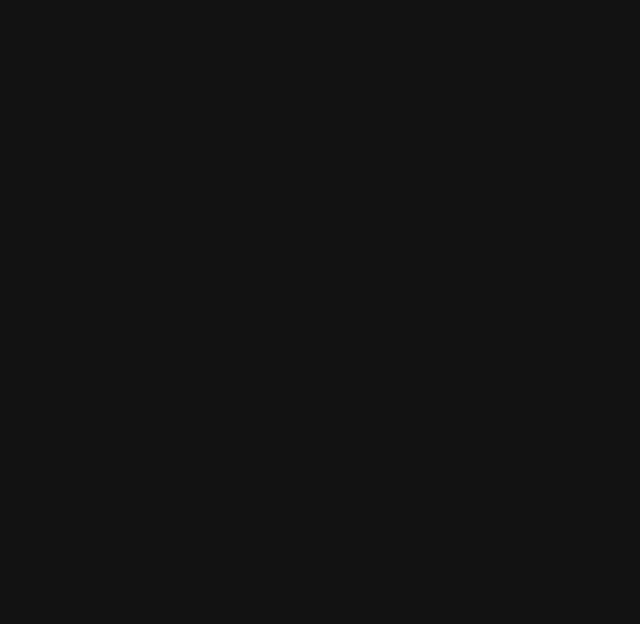
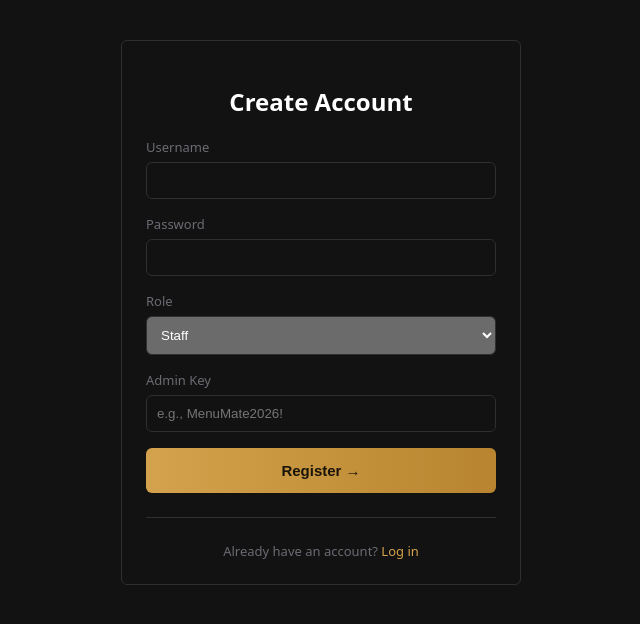
Before and after one commit to nb5002/MenuMate, a React (Vite) app: page /register in a window 1280 px wide. Before the commit this address had no page. Shown: the top 624 px of the page, without its empty margins (319-959 px from the left). Built offline with nearby package versions, Linux system fonts and the light colour scheme.

Commit message:
feat: add RegisterPage and updated LoginPage

```diff
--- a/src/App.tsx
+++ b/src/App.tsx
@@ -1,5 +1,6 @@
 import { Routes, Route } from "react-router-dom";
 import LoginPage from "./pages/LoginPage";
+import RegisterPage from "./pages/RegisterPage";
 import CustomerMenuPage from "./pages/CustomerMenuPage";
 import ItemDetailsPage from "./pages/ItemDetailsPage";
 import CustomerOrderPage from "./pages/CustomerOrderPage";
@@ -23,8 +24,9 @@ function App() {
       <Route path="/order" element={<CustomerOrderPage />} />
       <Route path="/order-confirmation/:id" element={<OrderConfirmationPage />} />
 
-      {/* Login */}
+      {/* Auth */}
       <Route path="/login" element={<LoginPage />} />
+      <Route path="/register" element={<RegisterPage />} />
 
       {/* Staff — protected */}
       <Route
--- a/src/pages/LoginPage.tsx
+++ b/src/pages/LoginPage.tsx
@@ -1,5 +1,5 @@
 import { useState } from "react";
-import { useNavigate } from "react-router-dom";
+import { Link, useNavigate } from "react-router-dom";
 import { login as loginApi } from "../api/authApi";
 import { useAuth } from "../context/AuthContext";
 import { theme } from "../theme";
@@ -176,7 +176,10 @@ export default function LoginPage() {
         <hr style={{ border: "none", borderTop: `1px solid ${theme.colors.border}`, margin: "24px 0" }} />
 
         <p style={{ textAlign: "center", color: theme.colors.textFaint, fontSize: 13, margin: 0 }}>
-          New to MenuMate? <span style={{ color: theme.colors.accent, cursor: "pointer" }}>Create account</span>
+         New to MenuMate?{" "}
+         <Link to="/register" style={{ color: theme.colors.accent, textDecoration: "none" }}>
+         Create account
+         </Link>
         </p>
       </form>
     </div>
--- /dev/null
+++ b/src/pages/RegisterPage.tsx
@@ -0,0 +1,129 @@
+import React, { useState } from "react";
+import { Link } from "react-router-dom";
+import { theme } from "../theme";
+
+export default function RegisterPage() {
+  const [username, setUsername] = useState("");
+  const [password, setPassword] = useState("");
+  const [role, setRole] = useState("staff");
+  const [adminKey, setAdminKey] = useState("");
+  const [loading, setLoading] = useState(false);
+  const [error, setError] = useState("");
+  const [success, setSuccess] = useState("");
+
+  const handleSubmit = async (e: React.FormEvent) => {
+    e.preventDefault();
+    setError("");
+    setSuccess("");
+    setLoading(true);
+
+    const baseUrl = import.meta.env.VITE_API_BASE_URL || "https://localhost:7001";
+
+    try {
+      const res = await fetch(`${baseUrl}/api/auth/register`, {
+        method: "POST",
+        headers: { "Content-Type": "application/json" },
+        body: JSON.stringify({ username, password, role, adminKey }),
+      });
+
+      const data = await res.json();
+
+      if (res.ok) {
+        setSuccess(data.message || "Account created successfully!");
+        setUsername("");
+        setPassword("");
+        setAdminKey("");
+      } else {
+        setError(data.message || "Registration failed.");
+      }
+    } catch (err) {
+      setError("Cannot connect to backend server.");
+    } finally {
+      setLoading(false);
+    }
+  };
+
+  return (
+    <div style={{ maxWidth: 400, margin: "40px auto", padding: 24, borderRadius: theme.radius.sm, border: `1px solid ${theme.colors.border}` }}>
+      <h2 style={{ marginBottom: 20, textAlign: "center" }}>Create Account</h2>
+
+      <form onSubmit={handleSubmit}>
+        <div style={{ marginBottom: 16 }}>
+          <label style={{ display: "block", marginBottom: 6, fontSize: 13, color: theme.colors.textFaint }}>Username</label>
+          <input
+            type="text"
+            required
+            value={username}
+            onChange={(e) => setUsername(e.target.value)}
+            style={{ width: "100%", padding: 10, borderRadius: theme.radius.sm, border: `1px solid ${theme.colors.border}`, boxSizing: "border-box" }}
+          />
+        </div>
+
+        <div style={{ marginBottom: 16 }}>
+          <label style={{ display: "block", marginBottom: 6, fontSize: 13, color: theme.colors.textFaint }}>Password</label>
+          <input
+            type="password"
+            required
+            value={password}
+            onChange={(e) => setPassword(e.target.value)}
+            style={{ width: "100%", padding: 10, borderRadius: theme.radius.sm, border: `1px solid ${theme.colors.border}`, boxSizing: "border-box" }}
+          />
+        </div>
+
+        <div style={{ marginBottom: 16 }}>
+          <label style={{ display: "block", marginBottom: 6, fontSize: 13, color: theme.colors.textFaint }}>Role</label>
+          <select
+            value={role}
+            onChange={(e) => setRole(e.target.value)}
+            style={{ width: "100%", padding: 10, borderRadius: theme.radius.sm, border: `1px solid ${theme.colors.border}`, boxSizing: "border-box" }}
+          >
+            <option value="staff">Staff</option>
+            <option value="admin">Admin</option>
+          </select>
+        </div>
+
+        <div style={{ marginBottom: 16 }}>
+          <label style={{ display: "block", marginBottom: 6, fontSize: 13, color: theme.colors.textFaint }}>Admin Key</label>
+          <input
+            type="password"
+            required
+            placeholder="e.g., MenuMate2026!"
+            value={adminKey}
+            onChange={(e) => setAdminKey(e.target.value)}
+            style={{ width: "100%", padding: 10, borderRadius: theme.radius.sm, border: `1px solid ${theme.colors.border}`, boxSizing: "border-box" }}
+          />
+        </div>
+
+        {error && <p style={{ color: theme.colors.danger, fontSize: 13, marginBottom: 16 }}>{error}</p>}
+        {success && <p style={{ color: theme.colors.accent, fontSize: 13, marginBottom: 16 }}>{success}</p>}
+
+        <button
+          type="submit"
+          disabled={loading}
+          style={{
+            width: "100%",
+            padding: 14,
+            borderRadius: theme.radius.sm,
+            border: "none",
+            background: loading ? theme.colors.border : `linear-gradient(90deg, ${theme.colors.accent}, #b8842f)`,
+            color: theme.colors.accentText,
+            fontSize: 15,
+            fontWeight: 700,
+            cursor: loading ? "not-allowed" : "pointer",
+          }}
+        >
+          {loading ? "Creating account..." : "Register →"}
+        </button>
+      </form>
+
+      <hr style={{ border: "none", borderTop: `1px solid ${theme.colors.border}`, margin: "24px 0" }} />
+
+      <p style={{ textAlign: "center", color: theme.colors.textFaint, fontSize: 13, margin: 0 }}>
+        Already have an account?{" "}
+        <Link to="/login" style={{ color: theme.colors.accent, textDecoration: "none" }}>
+          Log in
+        </Link>
+      </p>
+    </div>
+  );
+}
```
